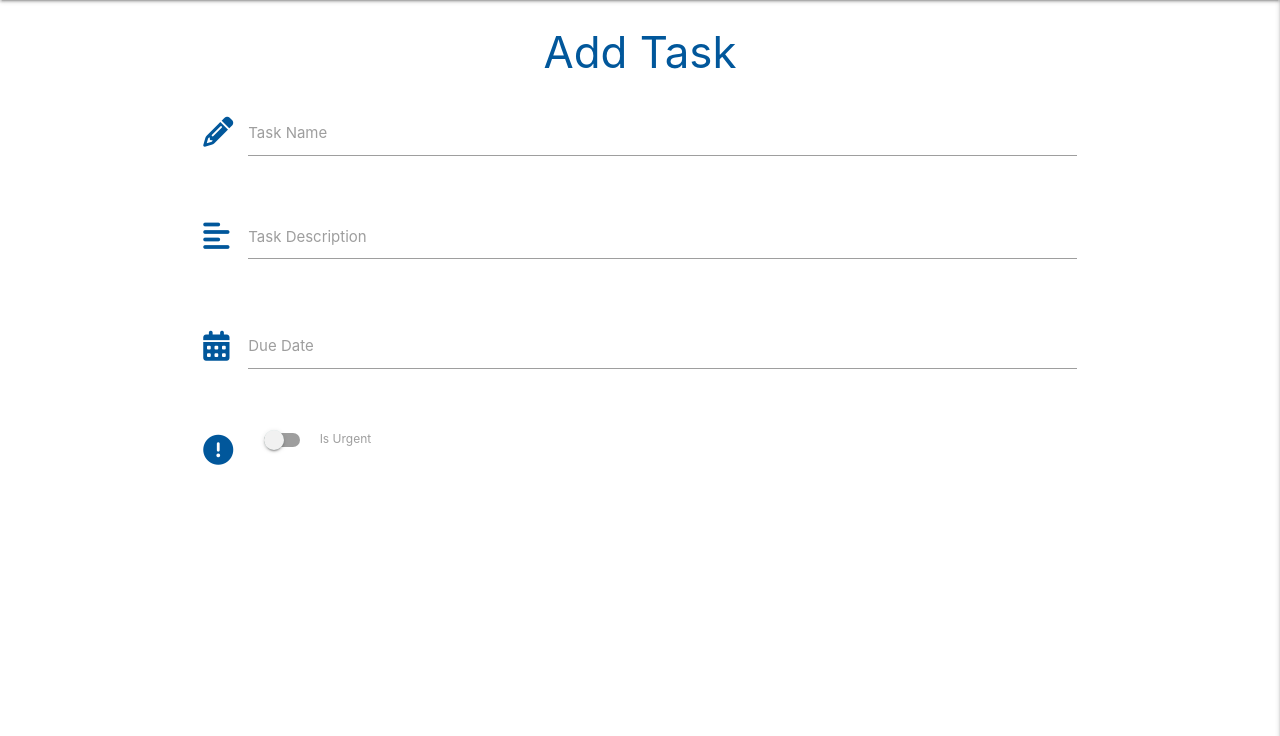
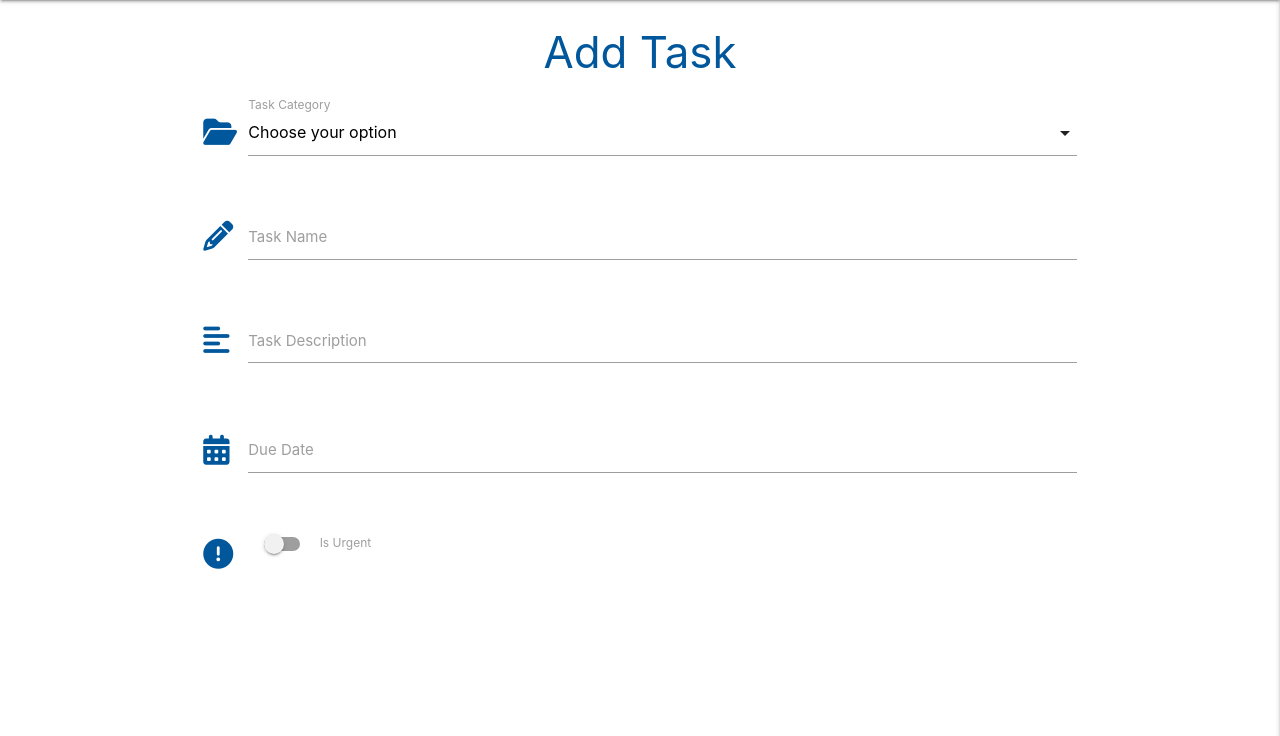
Before and after one commit to Sandham-a/flask-task-manager-project, a Flask app: page /add_task in a window 1280 px wide. Shown: the part 64-800 px from the top of the page. Run offline with Flask 2, Linux system fonts and the light colour scheme; data that the repository does not hold is empty; some libraries are stand-ins or nearby versions.

Commit message:
add categories dropdown

```diff
--- a/app.py
+++ b/app.py
@@ -92,7 +92,8 @@ def logout():
 
 @app.route("/add_task")
 def add_task():
-    return render_template("add_task.html")
+    categories = mongo.db.categories.find().sort("category_name", 1)
+    return render_template("add_task.html", categories=categories)
 
 if __name__ == "__main__":
     app.run(host=os.environ.get("IP"),
--- a/static/js/script.js
+++ b/static/js/script.js
@@ -2,6 +2,7 @@
     $('.sidenav').sidenav({edge: "right"});
     $('.collapsible').collapsible();
     $('.tooltipped').tooltip();
+    $('select').formSelect();
     $('.datepicker').datepicker({
       format: "dd mmmm, yyyy",
       yearRange: 3,
--- a/templates/add_task.html
+++ b/templates/add_task.html
@@ -5,6 +5,18 @@
 
     <div class="row">
         <form class="col s12" method="POST" action="">
+            <div class="row">
+                <div class="input-field col s12">
+                    <i class="fas fa-folder-open prefix light-blue-text text-darken-4"></i>
+                    <select id="category_name" name="category_name" class="validate" required>
+                      <option value="" disabled selected>Choose your option</option>
+                      {% for category in categories %}
+                      <option value="{{ category.category_name }}">{{ category.category_name }}</option>
+                      {% endfor %}
+                    </select>
+                    <label>Task Category</label>
+                </div>
+            </div>
             <div class="row">
                 <div class="input-field col s12">
                     <i class="fas fa-pencil-alt prefix light-blue-text text-darken-4"></i>
```
